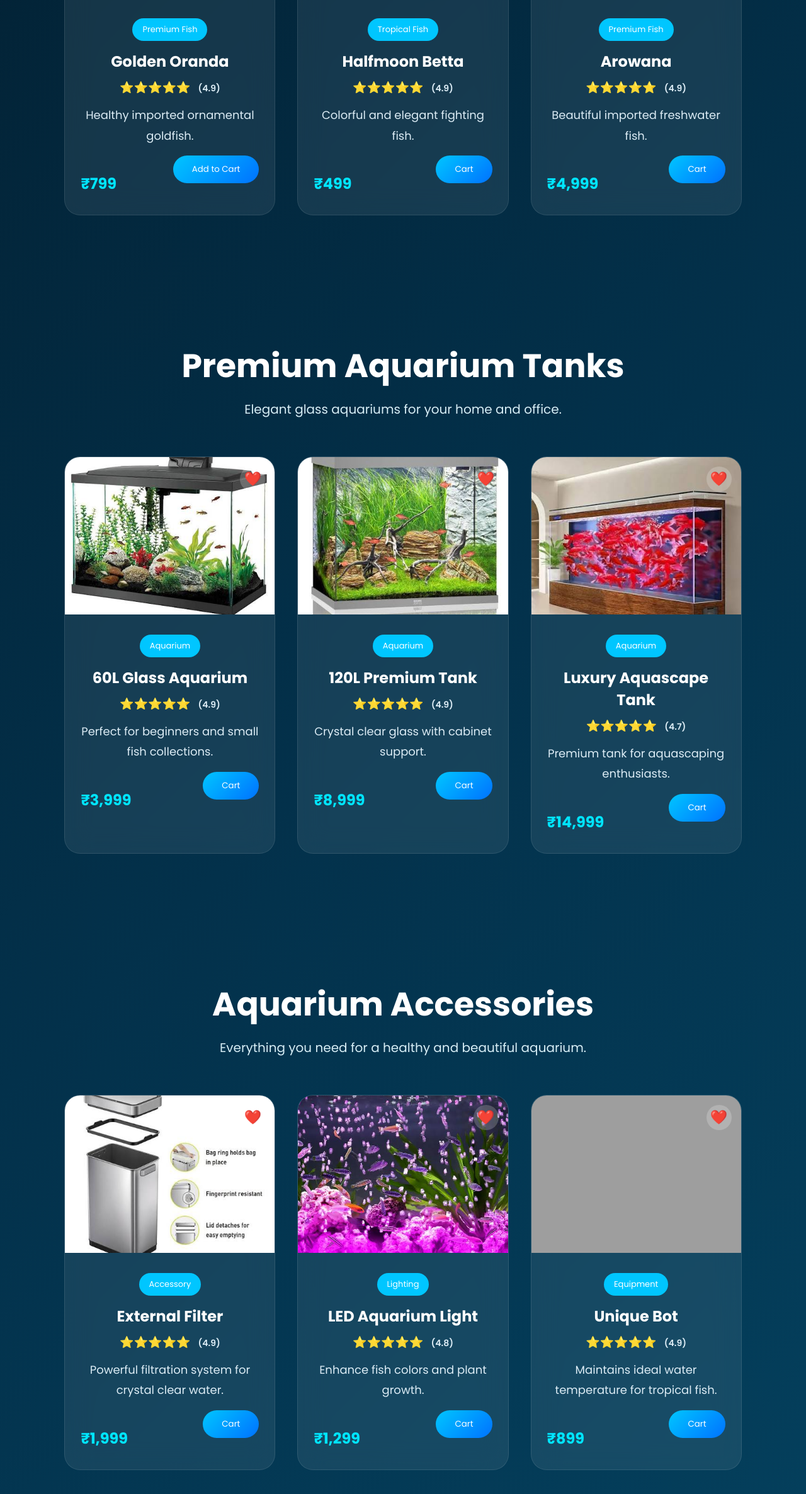
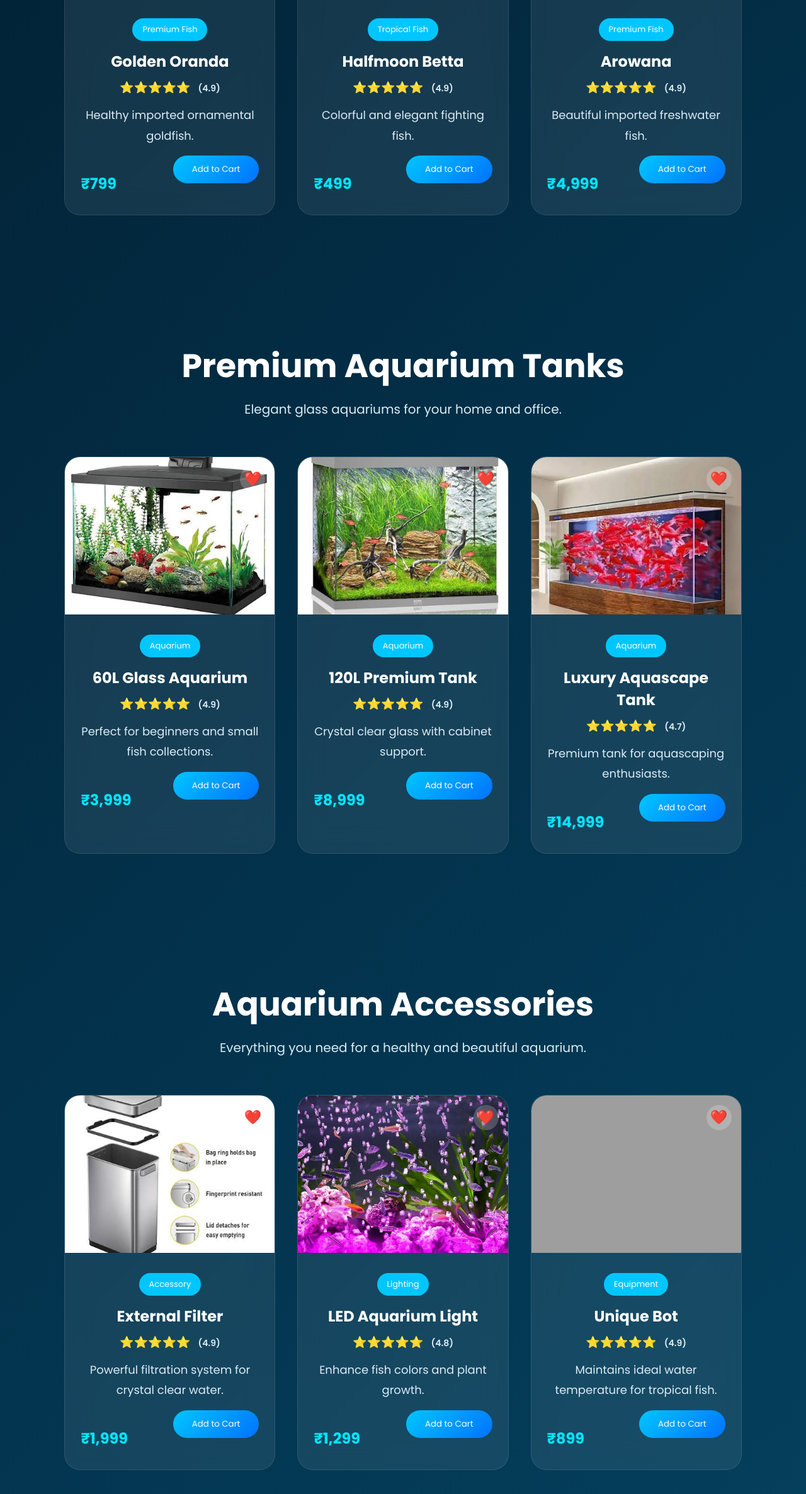
Before and after one commit to yogikannan31/eshrah-aquarium, a plain HTML site: page products.html in a window 1280 px wide. Shown: the part 2172-4545 px from the top of the page at 63% size. Drawn offline with Linux system fonts and the light colour scheme; grey boxes are pictures that could not be loaded.

Commit message:
Fixed cart and payment flow

```diff
--- a/js/cart.js
+++ b/js/cart.js
@@ -3,9 +3,9 @@ function addToCart(name, price, image = "") {
     let cart = JSON.parse(localStorage.getItem("cart")) || [];
 
     cart.push({
-        name,
-        price,
-        image,
+        name: name,
+        price: price,
+        image: image,
         quantity: 1
     });
 
@@ -16,7 +16,9 @@ function addToCart(name, price, image = "") {
 
     updateCartCount();
 
-    alert(name + " added to cart");
+    alert(name + " added to cart successfully!");
+
+    window.location.href = "cart.html";
 }
 
 function updateCartCount() {
--- a/products.html
+++ b/products.html
@@ -121,8 +121,7 @@
             <span>(4.9)</span>
         </div>
         <p>₹499</p>
-        <button class="add-cart-btn"
-onclick="addToCart('Arowana',4999)">
+        <button class="add-cart-btn"onclick="addToCart('Gold Fish',499)">
              Add to Cart
         </button>
     </div>
@@ -223,7 +222,7 @@ onclick="addToCart('Arowana',4999)">
 
                     <h3>₹799</h3>
 
-                <button onclick="addToCart('Gold Fish',799)">
+                <button onclick="addToCart('Golden Oranda',799)">
                     Add to Cart
                 </button>
 
@@ -258,8 +257,8 @@ onclick="addToCart('Arowana',4999)">
 
                     <h3>₹499</h3>
 
-                <button onclick="window.location.href='cart.html'">
-                    Cart
+                <button onclick="addToCart('Halfmoon Betta',499)">
+                    Add to Cart
                 </button>
                 </div>
 
@@ -292,8 +291,8 @@ onclick="addToCart('Arowana',4999)">
 
                     <h3>₹4,999</h3>
 
-                    <button onclick="window.location.href='cart.html'">
-                        Cart
+                <button onclick="addToCart('Arowana',4999)">
+                    Add to Cart
                 </button>
                 </div>
 
@@ -348,8 +347,8 @@ onclick="addToCart('Arowana',4999)">
 
                     <h3>₹3,999</h3>
 
-                <button onclick="window.location.href='cart.html'">
-                    Cart
+                <button onclick="addToCart('60L Glass Aquarium',3,999)">
+                    Add to Cart
                 </button>
 
                 </div>
@@ -383,8 +382,8 @@ onclick="addToCart('Arowana',4999)">
 
                     <h3>₹8,999</h3>
 
-                <button onclick="window.location.href='cart.html'">
-                    Cart
+                <button onclick="addToCart('120L Premium Tank',8,999)">
+                    Add to Cart
                 </button>
                 </div>
 
@@ -417,11 +416,10 @@ onclick="addToCart('Arowana',4999)">
 
                 <div class="price-row">
 
-                    <h3
-                                        <h3>₹14,999</h3>
+                    <h3>₹14,999 </h3>
 
-                <button onclick="window.location.href='cart.html'">
-                     Cart
+                <button onclick="addToCart('Luxury Aquascape Tank',14,999)">
+                    Add to Cart
                 </button>
                 </div>
 
@@ -475,10 +473,9 @@ onclick="addToCart('Arowana',4999)">
 
                     <h3>₹1,999</h3>
 
-                <button onclick="window.location.href='cart.html'">
-                    Cart
+                <button onclick="addToCart('External Filter',1,999)">
+                    Add to Cart
                 </button>
-
                 </div>
 
             </div>
@@ -510,8 +507,8 @@ onclick="addToCart('Arowana',4999)">
 
                     <h3>₹1,299</h3>
 
-               <button onclick="window.location.href='cart.html'">
-                   Cart
+                <button onclick="addToCart('LED Aquarium Light',1,299)">
+                    Add to Cart
                 </button>
                 </div>
 
@@ -544,8 +541,8 @@ onclick="addToCart('Arowana',4999)">
 
                     <h3>₹899</h3>
 
-                <button onclick="window.location.href='cart.html'">
-                    Cart
+                <button onclick="addToCart('Unique Bot',899)">
+                    Add to Cart
                 </button>
 
                 </div>
@@ -728,7 +725,6 @@ onclick="addToCart('Arowana',4999)">
        onkeyup="searchProducts()">
 
 <script src="js/cart.js"></script>
-<script src="js/main.js"></script>
 
 </body>
 </html>
```
Also changed, not shown: cart.html (+2 -1 lines), js/tracking.js (+7 -0 lines), payment.html (+5 -0 lines). Lines whose indentation alone changed are shown as unchanged.
